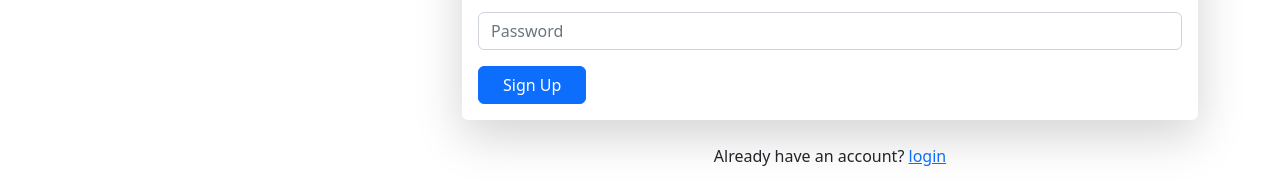
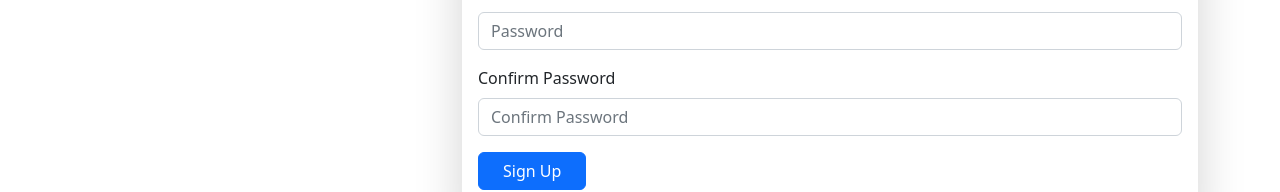
Before and after one commit to WebDevDibbo/Passion-Chasers, a React (Create React App) app: page /register in a window 1280 px wide. Shown: the part 474-666 px from the top of the page. Built offline with nearby package versions, Linux system fonts and the light colour scheme; no server answers.

Commit message:
display error added

```diff
--- a/src/pages/Login/Login.js
+++ b/src/pages/Login/Login.js
@@ -1,4 +1,4 @@
-import React, { useContext, useState } from "react";
+import React, { useContext} from "react";
 import { ButtonGroup } from "react-bootstrap";
 import Button from "react-bootstrap/Button";
 import Form from "react-bootstrap/Form";
--- a/src/pages/Register/Register.js
+++ b/src/pages/Register/Register.js
@@ -1,11 +1,11 @@
-import React, { useContext } from "react";
+import React, { useContext, useState } from "react";
 import Button from "react-bootstrap/Button";
 import Form from "react-bootstrap/Form";
 import { Link } from "react-router-dom";
 import { AuthContext } from "../../Contexts/AuthProvider/AuthProvider";
 
 const Register = () => {
-
+  const [error,setError] = useState(null)
   const {createUser} = useContext(AuthContext)
 
   const handleSubmit = (event) =>{
@@ -15,7 +15,13 @@ const Register = () => {
     const photoURL = form.photoURL.value;
     const email = form.email.value;
     const password = form.password.value;
-    console.log(name,photoURL, email, password)
+    const confirm = form.confirm.value;
+    console.log(name,photoURL, email, password,confirm)
+
+    if(password !== confirm){
+      setError('Your Password did not matched')
+      return
+    }
 
     createUser(email,password)
     .then(result => {
@@ -65,10 +71,20 @@ const Register = () => {
             required
           />
         </Form.Group>
+        <Form.Group className="mb-3 text-start" controlId="formBasicPassword">
+          <Form.Label>Confirm Password</Form.Label>
+          <Form.Control
+            name="confirm"
+            type="password"
+            placeholder="Confirm Password"
+            required
+          />
+        </Form.Group>
 
         <Button className="px-4" variant="primary" type="submit">
           Sign Up
         </Button>
+        <p className="text-danger mt-3">{error}</p>
       </Form>
       <p className="mt-4 text-center">
         Already have an account? <Link to="/login">login</Link>
```
